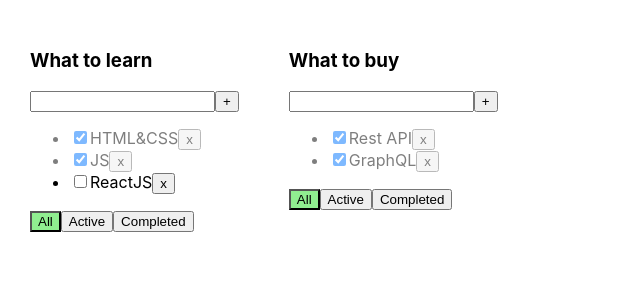
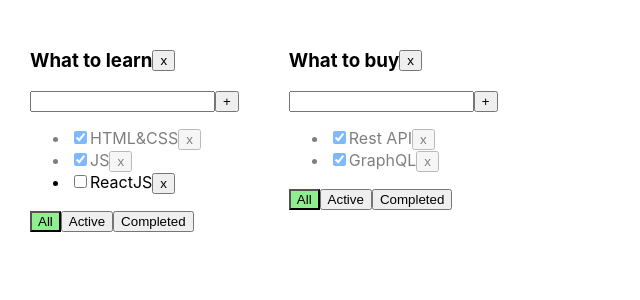
Before and after one commit to AliakseiKrasko/meal_planer, a React (Vite) app: page / in a window 1280 px wide. Shown: the top 300 px of the page, without its empty margins (0-640 px from the left). Built offline with nearby package versions, Linux system fonts and the light colour scheme.

Commit message:
create function deleteTodolist

```diff
--- a/src/App.tsx
+++ b/src/App.tsx
@@ -58,6 +58,9 @@ export const App = () => {
     const changeTaskStatus = (todolistId: string, taskId: string, isDone: boolean) => {
         setTasks({...tasks, [todolistId]: tasks[todolistId].map(t => t.id === taskId ? {...t, isDone} : t)})
     }
+    const deleteTodolist = (todolistId: string) => {
+        setTodolists(todolists.filter(todolist => todolist.id !== todolistId))
+    }
 
     return (
         <div className="app">
@@ -78,6 +81,7 @@ export const App = () => {
                                   changeFilter={changeFilter}
                                   createTask={createTask}
                                   changeTaskStatus={changeTaskStatus}
+                                  deleteTodolist={deleteTodolist}
                     />
                 )
             })}
--- a/src/TodolistItem.tsx
+++ b/src/TodolistItem.tsx
@@ -9,7 +9,7 @@ type Props = {
     changeFilter: (todolistId: string, filter: FilterValues) => void
     createTask: (todolistId: string, title: string) => void
     changeTaskStatus: (todolistId: string, taskId: string, isDone: boolean) => void
-
+    deleteTodolist: (todolistId: string) => void
 }
 
 export const TodolistItem = (props: Props) => {
@@ -20,6 +20,7 @@ export const TodolistItem = (props: Props) => {
         changeFilter,
         createTask,
         changeTaskStatus,
+        deleteTodolist,
     } = props
 
     const [taskTitle, setTaskTitle] = useState('')
@@ -49,10 +50,16 @@ export const TodolistItem = (props: Props) => {
             createTaskHandler()
         }
     }
+    const deleteTodolistHandler = () => {
+        deleteTodolist(id)
+    }
 
     return (
         <div>
+            <div className={'container'}>
                 <h3>{title}</h3>
+                <Button title={'x'} onClick={deleteTodolistHandler}/>
+            </div>
             <div>
                 <input className={error ? 'error' : ''}
                        value={taskTitle}
```
Lines whose indentation alone changed are shown as unchanged.
